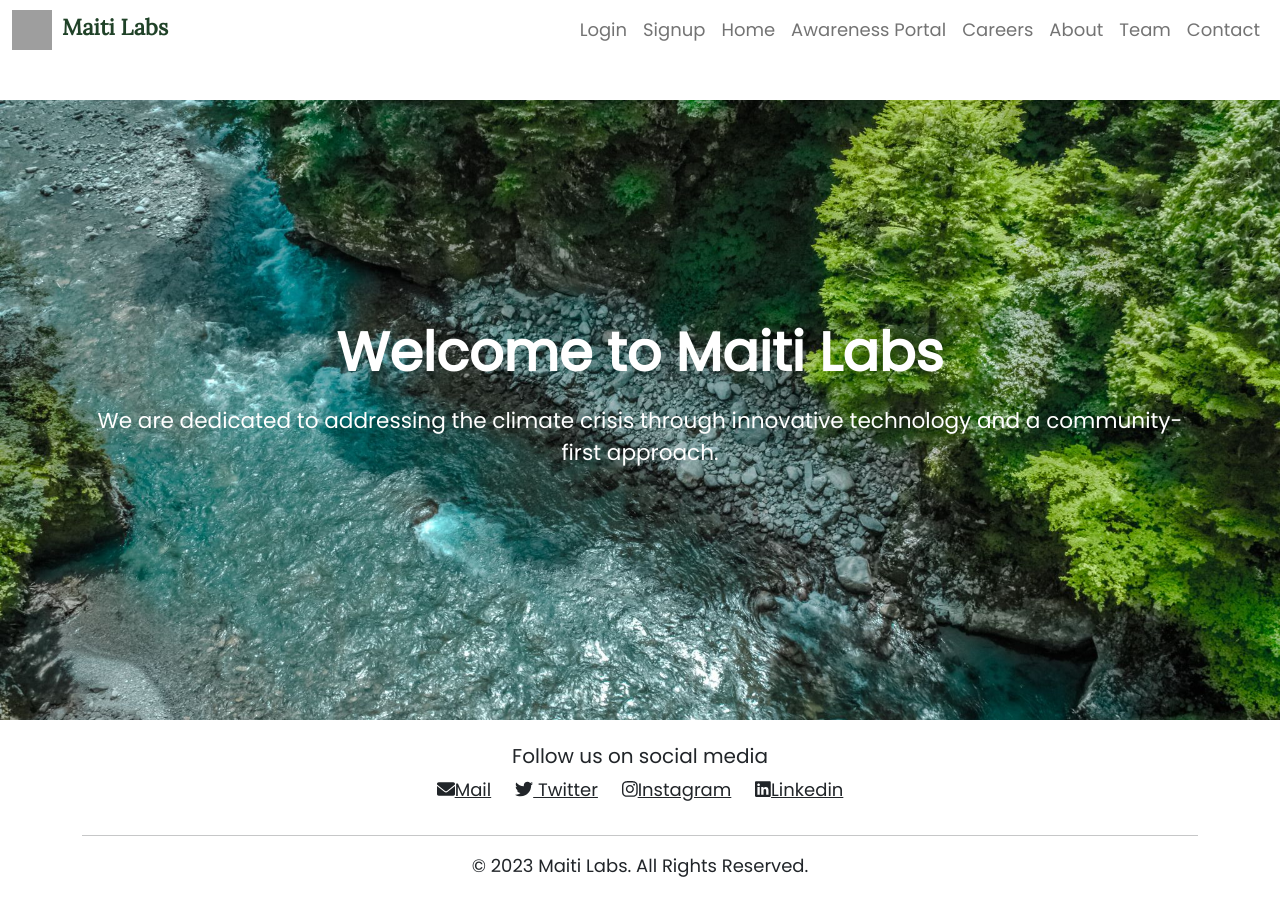
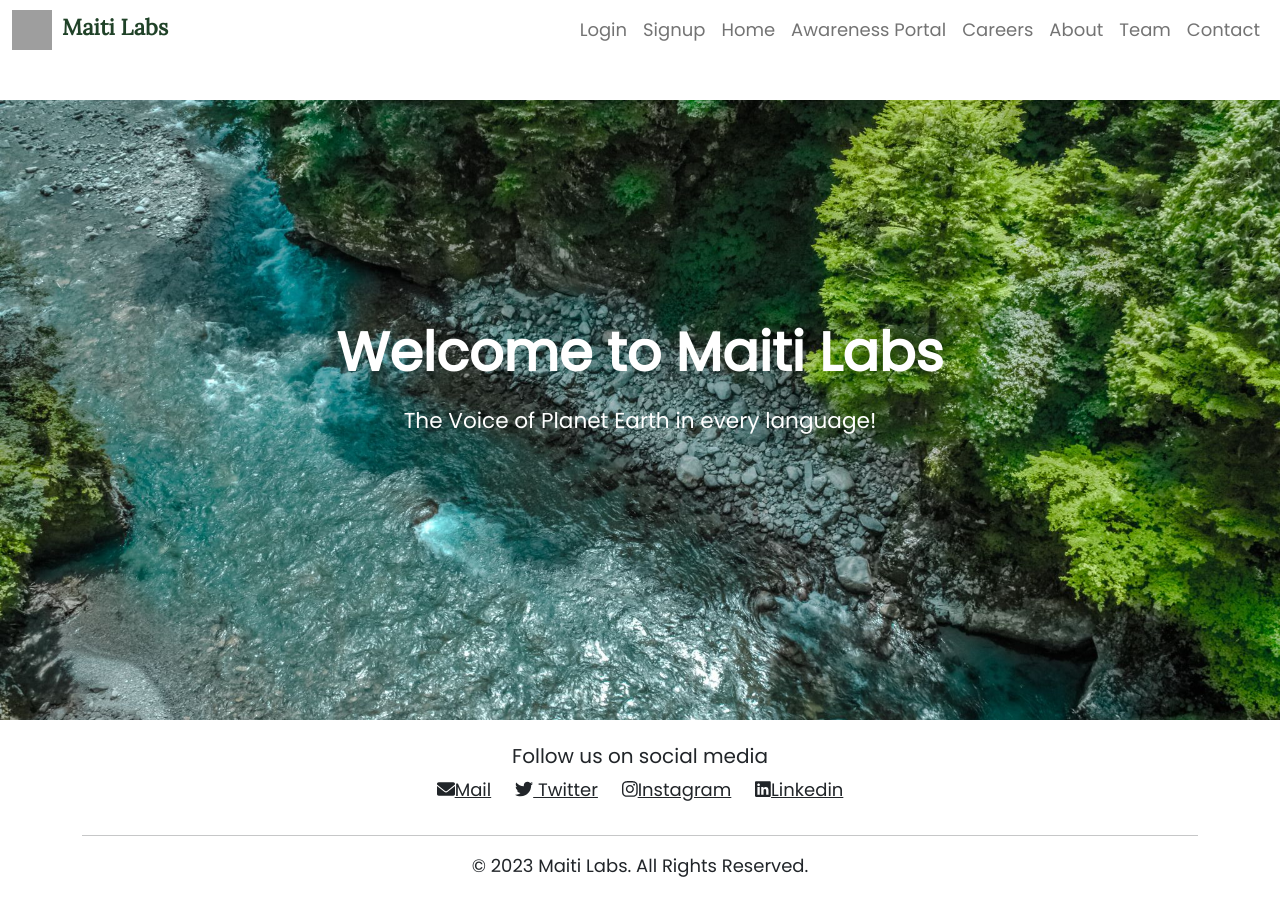
Before and after one commit to maitilabs/Maitilabs-UI, a React (Create React App) app: page / in a window 1280 px wide. Shown: the top 916 px of the page. Built offline with nearby package versions, Linux system fonts and the light colour scheme; grey boxes are pictures that could not be loaded; the HTML template or start-up script is replaced by a standard one.

Commit message:
Update Homepage.js

```diff
--- a/src/myComponents/Homepage.js
+++ b/src/myComponents/Homepage.js
@@ -7,8 +7,7 @@ function Homepage() {
     <section id="hero">
       <div className="container">
         <h2 className="welcome-heading">Welcome to <span className="color-change">Maiti Labs</span></h2>
-        <p>We are dedicated to addressing the climate crisis through innovative technology and a community-first
-          approach.</p>
+        <p>The Voice of Planet Earth in every language!</p>
       </div>
 
     </section>
```
